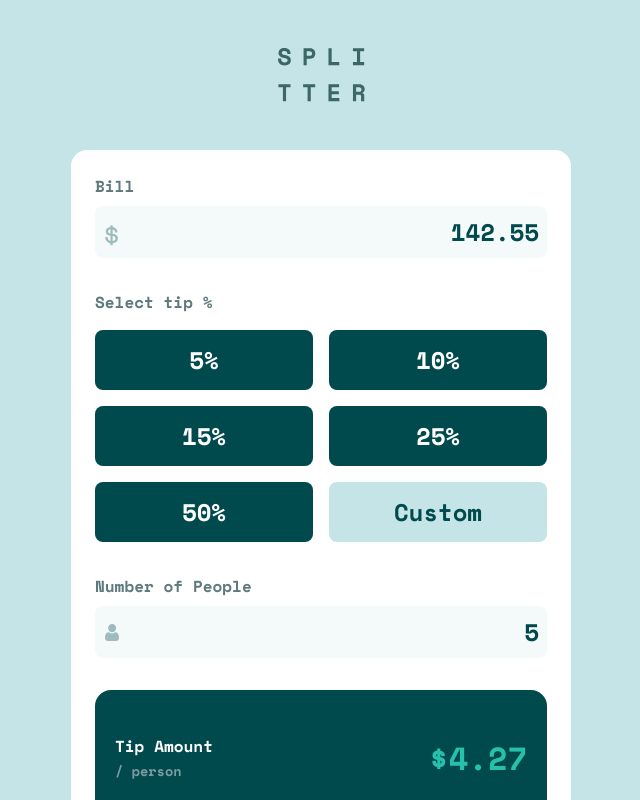
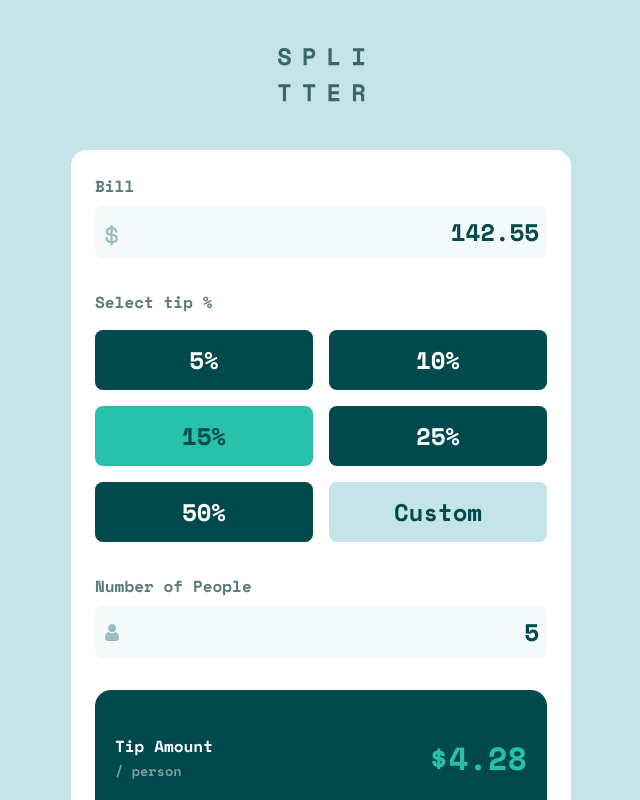
Before and after one commit to Matej-ch/tip-calculator-app, a React (Vite) app: page / in a window 1280 px wide. Shown: the top 800 px of the page, without its empty margins (319-959 px from the left). Built offline with nearby package versions, Linux system fonts and the light colour scheme.

Commit message:
logic finished

```diff
--- a/src/App.tsx
+++ b/src/App.tsx
@@ -2,14 +2,35 @@ import './App.scss'
 import TipCalculator from "./TipCalculator";
 import TipSelector from "./TipSelector";
 import logoSvg from './assets/logo.svg'
+import React, {useState} from "react";
 
 function App() {
+
+    const [bill, setBill] = useState<number>(142.55);
+    const [tipPercent, setTipPercent] = useState(15);
+    const [defaultTipIndex, setDefaultTipIndex] = useState(2);
+
+    const handleTipChange = (tip: number): void => {
+        setTipPercent(tip);
+    }
+
+    const handleBillPriceChange = (e: React.ChangeEvent<HTMLInputElement>) => {
+        setBill(parseFloat(e.target.value))
+    }
+
+    const resetValues = (): void => {
+        setBill(142.55);
+        setTipPercent(15);
+        setDefaultTipIndex(2);
+    }
 
     return (
         <div className="app" role="main">
             <img src={logoSvg} alt={'Splitter logo'} className={'app-logo'}/>
-            <TipCalculator>
-                <TipSelector options={[5, 10, 15, 25, 50]}/>
+            <TipCalculator bill={bill} tipPercent={tipPercent} handleBillPriceChange={handleBillPriceChange}
+                           resetValues={resetValues}>
+                <TipSelector options={[5, 10, 15, 25, 50]} defaultTipIndex={defaultTipIndex}
+                             handleTipChange={handleTipChange}/>
             </TipCalculator>
         </div>
     )
--- a/src/TipCalculator.scss
+++ b/src/TipCalculator.scss
@@ -34,6 +34,22 @@
 
     &:focus {
       outline: solid var(--cc-strong-cyan);
+    }
+  }
+
+  .zero-people::after {
+    content: 'Can\'t be zero';
+    position: absolute;
+    color: var(--cc-error);
+    right: 0;
+    top: -30px;
+  }
+
+  .input-wrapper.zero-people input {
+    outline: solid var(--cc-error);
+
+    &:focus {
+      outline: solid var(--cc-error);
     }
   }
 }
--- a/src/TipCalculator.tsx
+++ b/src/TipCalculator.tsx
@@ -1,45 +1,53 @@
 import './TipCalculator.scss'
-import {useState} from "react";
+import React, {ChangeEventHandler, useState} from "react";
 import dollarSvg from './assets/icon-dollar.svg'
 import personSvg from './assets/icon-person.svg'
 
-function TipCalculator({children}: { children?: JSX.Element | JSX.Element[] }) {
+type props = {
+    bill: number,
+    tipPercent: number,
+    handleBillPriceChange: ChangeEventHandler<HTMLInputElement>,
+    resetValues: Function,
+    children?: JSX.Element | JSX.Element[]
+}
 
-    const [bill, setBill] = useState<number>(142.55);
+function TipCalculator({bill, tipPercent, handleBillPriceChange, resetValues, children}: props) {
+
+
     const [people, setPeople] = useState<number>(5);
-    const [tipAmount, setTipAmount] = useState(4.27);
-    const [totalTip, setTotalTip] = useState(32.79);
 
-    const handleReset = () => {
-        setBill(0)
-        setPeople(0)
-        setTipAmount(0)
-        setTotalTip(0)
+    const handlePeopleChange = (e: React.ChangeEvent<HTMLInputElement>): void => {
+        setPeople(parseInt(e.target.value));
+    }
+
+    const handleReset = (): void => {
+        setPeople(5);
+        resetValues();
     }
 
     return (<div className={'tip-calculator'}>
         <label htmlFor="bill">Bill</label>
         <div className={'input-wrapper'}>
             <img src={dollarSvg} alt="" width='14'/>
-            <input type="text" defaultValue={bill} id='bill'/>
+            <input type="number" step='0.01' min='0' value={bill} id='bill' onChange={handleBillPriceChange}/>
         </div>
         {children}
 
         <label htmlFor="people">Number of People</label>
-        <div className={'input-wrapper'}>
+        <div className={people <= 0 ? 'input-wrapper zero-people' : 'input-wrapper'}>
             <img src={personSvg} alt="" width='14'/>
-            <input type="text" defaultValue={people} id='people'/>
+            <input type="number" step='1' min='0' value={people} id='people' onChange={handlePeopleChange}/>
         </div>
 
 
         <div className={'final-tip-wrapper'}>
             <div className={'flex-group'}>
                 <h4>Tip Amount <br/><span>/ person</span></h4>
-                <div className={'price'}>${tipAmount}</div>
+                <div className={'price'}>${(((bill / people) / 100) * tipPercent).toFixed(2)}</div>
             </div>
             <div className={'flex-group'}>
                 <h4>Total <br/><span>/ person</span></h4>
-                <div className={'price'}>${totalTip}</div>
+                <div className={'price'}>${((bill / people) + ((bill / people) / 100) * tipPercent).toFixed(2)}</div>
             </div>
 
             <button onClick={handleReset}>Reset</button>
--- a/src/TipSelector.tsx
+++ b/src/TipSelector.tsx
@@ -1,15 +1,21 @@
 import './TipSelector.scss'
 import React, {useState} from "react";
 
-function TipSelector({options}: { options: number[] }) {
+function TipSelector({
+                         handleTipChange,
+                         defaultTipIndex,
+                         options
+                     }: { defaultTipIndex: number, handleTipChange: Function, options: number[] }) {
 
-    const [selectedTip, setSelectedTip] = useState<number>(-1);
+    const [selectedTip, setSelectedTip] = useState<number>(defaultTipIndex);
     const [isCustomTip, setIsCustomTip] = useState<boolean>(false);
     const [customTip, setCustomTip] = useState('25');
 
-    const handleBtnClick = (index: number): void => {
+    const handleBtnClick = (tip: number, index: number): void => {
         setSelectedTip(index);
         setIsCustomTip(false);
+
+        handleTipChange(tip);
     }
 
     const handleCustomTip = (): void => {
@@ -17,13 +23,17 @@ function TipSelector({options}: { options: number[] }) {
         setIsCustomTip(true)
     }
 
-    const handleCustomTipChange = (e: React.ChangeEvent<HTMLInputElement>): void => setCustomTip(e.target.value);
+    const handleCustomTipChange = (e: React.ChangeEvent<HTMLInputElement>): void => {
+        setCustomTip(e.target.value)
+        handleTipChange(e.target.value);
+    };
 
     return (<div className={'tip-selector'}>
         <label htmlFor="">Select tip %</label>
         <div className={'options'}>
             {options.map((tip, index) => {
-                return <button onClick={() => handleBtnClick(index)} className={selectedTip === index ? 'selected' : ''}
+                return <button onClick={() => handleBtnClick(tip, index)}
+                               className={selectedTip === index ? 'selected' : ''}
                                key={index}>
                     {tip}%
                 </button>
--- a/src/index.scss
+++ b/src/index.scss
@@ -21,7 +21,8 @@
   --cc-light-gray-cyan: hsl(185, 41%, 84%);
   --cc-very-light-gray-cyan: hsl(189, 41%, 97%);
   --cc-white: hsl(0, 0%, 100%);
-  --cc-hover: #9fe8df
+  --cc-hover: #9fe8df;
+  --cc-error: hsla(360, 61%, 46%, 1);
 }
 
 *, *::before, *::after {
@@ -72,3 +73,15 @@ p, h1, h2, h3, h4, h5, h6 {
 label {
   color: var(--cc-dark-gray-cyan);
 }
+
+/* Chrome, Safari, Edge, Opera */
+input::-webkit-outer-spin-button,
+input::-webkit-inner-spin-button {
+  -webkit-appearance: none;
+  margin: 0;
+}
+
+/* Firefox */
+input[type=number] {
+  -moz-appearance: textfield;
+}
```
